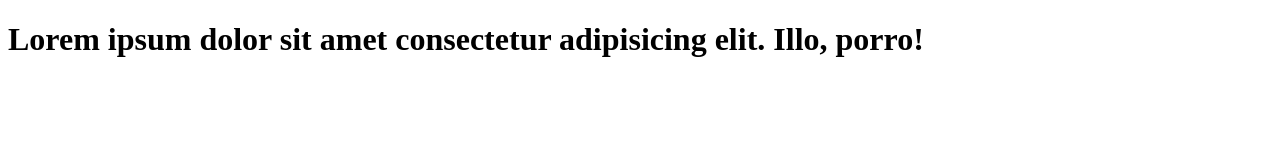
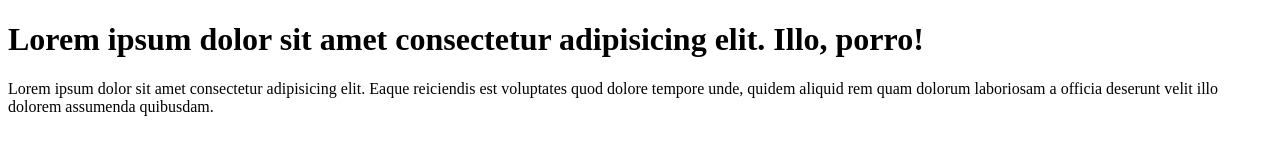
Before and after one commit to WajahatMalik1179/Learn-git_2.0, a plain HTML site: page index.html in a window 1280 px wide. Drawn offline with Linux system fonts and the light colour scheme.

Commit message:
add paragraph to code

```diff
--- a/index.html
+++ b/index.html
@@ -11,5 +11,6 @@
     <h1>
         Lorem ipsum dolor sit amet consectetur adipisicing elit. Illo, porro!
     </h1>
+    <p>Lorem ipsum dolor sit amet consectetur adipisicing elit. Eaque reiciendis est voluptates quod dolore tempore unde, quidem aliquid rem quam dolorum laboriosam a officia deserunt velit illo dolorem assumenda quibusdam.</p>
 </body>
 </html>
```
